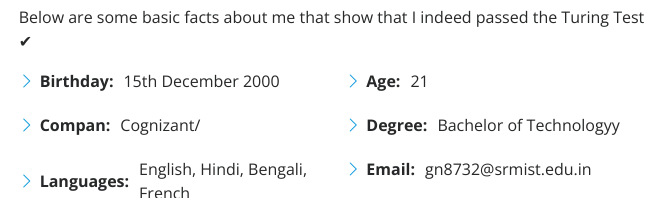
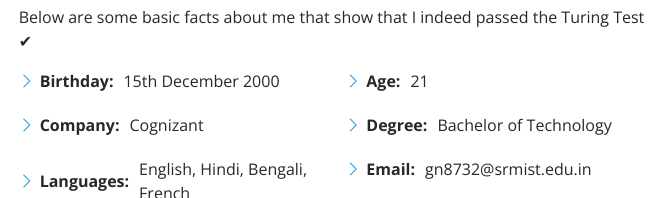
Before and after one commit to gautamnag279/My_Portfolio, a plain HTML site: page index.html in a window 1280 px wide. Shown: the part 1099-1297 px from the top of the page, 620-1280 px from the left. Drawn offline with nearby package versions, Linux system fonts and the light colour scheme.

Commit message:
corrected typos

```diff
--- a/index.html
+++ b/index.html
@@ -102,7 +102,7 @@
                 <ul>
                   <li><i class="bi bi-chevron-right"></i> <strong>Birthday:</strong> <span>15th December 2000</span>
                   </li>
-                  <li><i class="bi bi-chevron-right"></i> <strong>Compan:</strong> <span>Cognizant/</span></li>
+                  <li><i class="bi bi-chevron-right"></i> <strong>Company:</strong> <span>Cognizant</span></li>
                   <li><i class="bi bi-chevron-right"></i> <strong>Languages:</strong> <span>English, Hindi, Bengali, French</span></li>
                   <li><i class="bi bi-chevron-right"></i> <strong>City:</strong> <span>Bangalore, India</span></li>
                 </ul>
@@ -110,7 +110,7 @@
               <div class="col-lg-6">
                 <ul>
                   <li><i class="bi bi-chevron-right"></i> <strong>Age:</strong> <span>21</span></li>
-                  <li><i class="bi bi-chevron-right"></i> <strong>Degree:</strong> <span>Bachelor of Technologyy</span>
+                  <li><i class="bi bi-chevron-right"></i> <strong>Degree:</strong> <span>Bachelor of Technology</span>
                   </li>
                   <li><i class="bi bi-chevron-right"></i> <strong>Email:</strong> <span>gn8732@srmist.edu.in</span>
                   </li>
```
